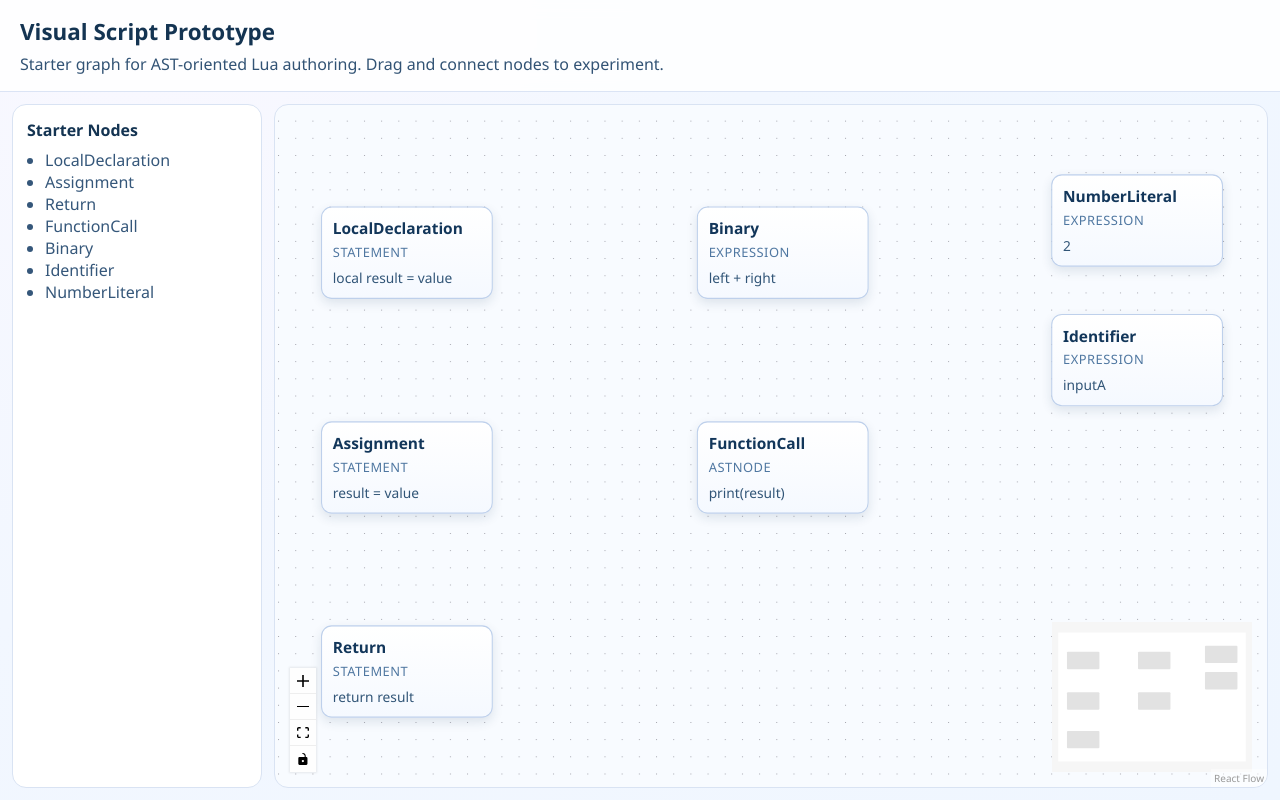
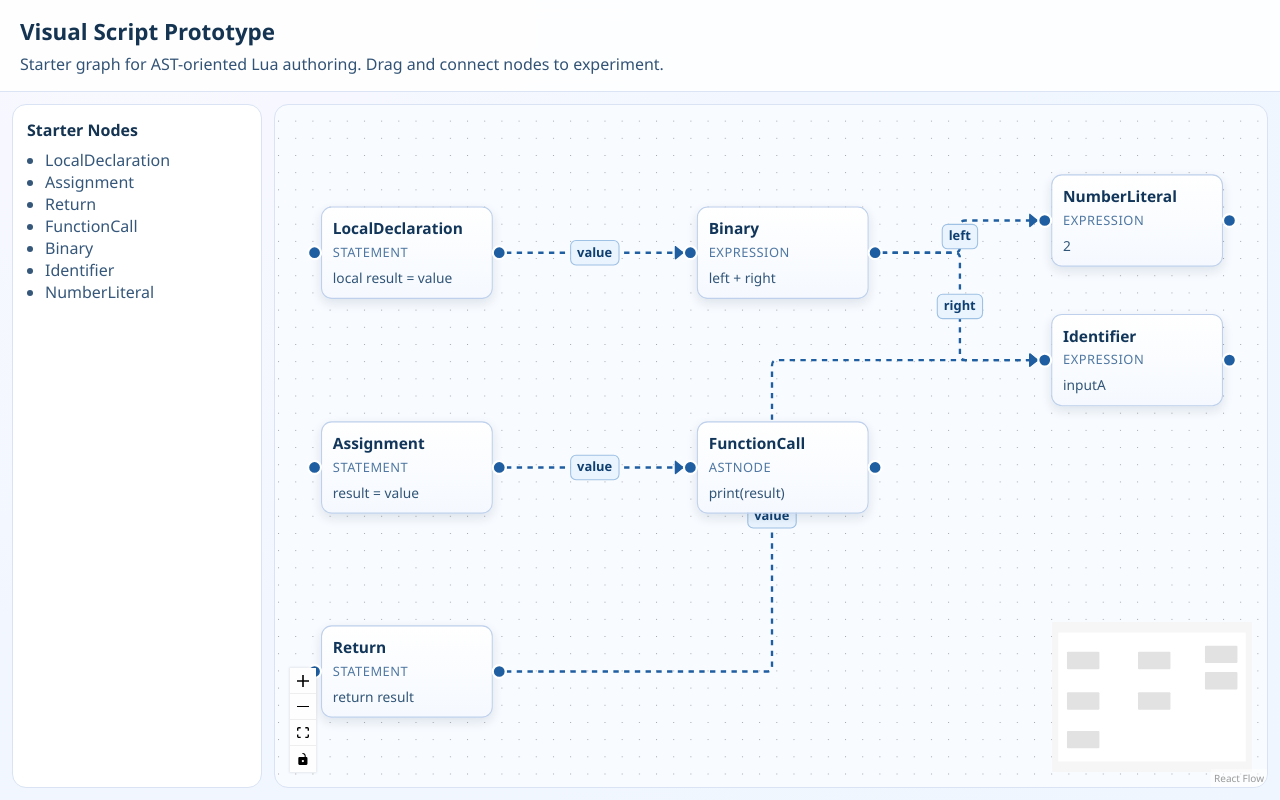
Before and after one commit to Subham0207/HardAcclDSL, a React (Vite) app in the folder visualscript/: page / in a window 1280 px wide. Built offline with nearby package versions, Linux system fonts and the light colour scheme.

Commit message:
update nodes and edges

```diff
--- a/visualscript/src/App.css
+++ b/visualscript/src/App.css
@@ -57,12 +57,32 @@
 }
 
 .script-node {
+  position: relative;
   min-width: 160px;
   border: 1px solid #bed0eb;
   border-radius: 10px;
   padding: 10px;
   background: linear-gradient(180deg, #ffffff 0%, #f5f9ff 100%);
   box-shadow: 0 4px 10px rgba(26, 56, 91, 0.12);
+}
+
+.script-handle {
+  width: 14px;
+  height: 14px;
+  border-radius: 50%;
+  border: 2px solid #ffffff;
+  background: #1f5ea0;
+  cursor: crosshair;
+  pointer-events: all;
+  z-index: 3;
+}
+
+.script-handle-in {
+  left: -7px;
+}
+
+.script-handle-out {
+  right: -7px;
 }
 
 .script-node-label {
@@ -85,6 +105,31 @@
   color: #315577;
 }
 
+.react-flow__node.selected .script-node {
+  border-color: #0f6ad1;
+  box-shadow:
+    0 0 0 3px rgba(15, 106, 209, 0.22),
+    0 10px 22px rgba(15, 80, 150, 0.3);
+}
+
+.react-flow__edge.selected .react-flow__edge-path,
+.react-flow__edge:focus .react-flow__edge-path,
+.react-flow__edge:focus-visible .react-flow__edge-path {
+  stroke: #ff6a00 !important;
+  stroke-width: 4 !important;
+  filter: drop-shadow(0 0 4px rgba(255, 106, 0, 0.55));
+}
+
+.react-flow__edge.selected .react-flow__edge-textbg {
+  fill: #fff0e1;
+  stroke: #ff6a00;
+}
+
+.react-flow__edge.selected .react-flow__edge-text {
+  fill: #9a3d00;
+  font-weight: 800;
+}
+
 @media (max-width: 900px) {
   .canvas-shell {
     grid-template-columns: 1fr;
--- a/visualscript/src/App.tsx
+++ b/visualscript/src/App.tsx
@@ -1,13 +1,18 @@
 import { useCallback, useMemo } from 'react'
 import {
   Background,
+  ConnectionMode,
   Controls,
+  Handle,
   MiniMap,
+  MarkerType,
+  Position,
   ReactFlow,
   addEdge,
   useEdgesState,
   useNodesState,
   type Connection,
+  type DefaultEdgeOptions,
   type Edge,
   type Node,
   type NodeProps,
@@ -24,6 +29,20 @@ type ScriptNodeData = {
 function ScriptNode({ data }: NodeProps<Node<ScriptNodeData>>) {
   return (
     <div className="script-node">
+      <Handle
+        id="in"
+        className="script-handle script-handle-in"
+        type="target"
+        position={Position.Left}
+        isConnectable
+      />
+      <Handle
+        id="out"
+        className="script-handle script-handle-out"
+        type="source"
+        position={Position.Right}
+        isConnectable
+      />
       <div className="script-node-label">{data.label}</div>
       <div className="script-node-role">{data.role}</div>
       <div className="script-node-detail">{data.detail}</div>
@@ -105,12 +124,33 @@ const initialNodes: Array<Node<ScriptNodeData>> = [
 ]
 
 const initialEdges: Edge[] = [
-  { id: 'e1', source: 'localDecl-1', target: 'binary-1', label: 'value' },
-  { id: 'e2', source: 'binary-1', target: 'number-1', label: 'left' },
-  { id: 'e3', source: 'binary-1', target: 'identifier-1', label: 'right' },
-  { id: 'e4', source: 'assign-1', target: 'call-1', label: 'value' },
-  { id: 'e5', source: 'return-1', target: 'identifier-1', label: 'value' },
+  { id: 'e1', source: 'localDecl-1', target: 'binary-1', label: 'value', animated: true },
+  { id: 'e2', source: 'binary-1', target: 'number-1', label: 'left', animated: true },
+  { id: 'e3', source: 'binary-1', target: 'identifier-1', label: 'right', animated: true },
+  { id: 'e4', source: 'assign-1', target: 'call-1', label: 'value', animated: true },
+  { id: 'e5', source: 'return-1', target: 'identifier-1', label: 'value', animated: true },
 ]
+
+const defaultEdgeOptions: DefaultEdgeOptions = {
+  type: 'smoothstep',
+  style: { stroke: '#1f5ea0', strokeWidth: 2.2 },
+  markerEnd: {
+    type: MarkerType.ArrowClosed,
+    color: '#1f5ea0',
+  },
+  labelStyle: {
+    fill: '#0f3f70',
+    fontWeight: 700,
+    fontSize: 12,
+  },
+  labelBgPadding: [6, 3],
+  labelBgBorderRadius: 5,
+  labelBgStyle: {
+    fill: '#e9f4ff',
+    fillOpacity: 1,
+    stroke: '#9fc1e4',
+  },
+}
 
 function App() {
   const [nodes, , onNodesChange] = useNodesState(initialNodes)
@@ -154,6 +194,13 @@ function App() {
             onEdgesChange={onEdgesChange}
             onConnect={onConnect}
             nodeTypes={nodeTypes}
+            connectionMode={ConnectionMode.Loose}
+            nodesConnectable
+            elementsSelectable
+            edgesFocusable
+            deleteKeyCode={['Backspace', 'Delete']}
+            defaultEdgeOptions={defaultEdgeOptions}
+            connectionLineStyle={{ stroke: '#1f5ea0', strokeWidth: 2.2 }}
             fitView
           >
             <Background gap={16} size={1} />
```
